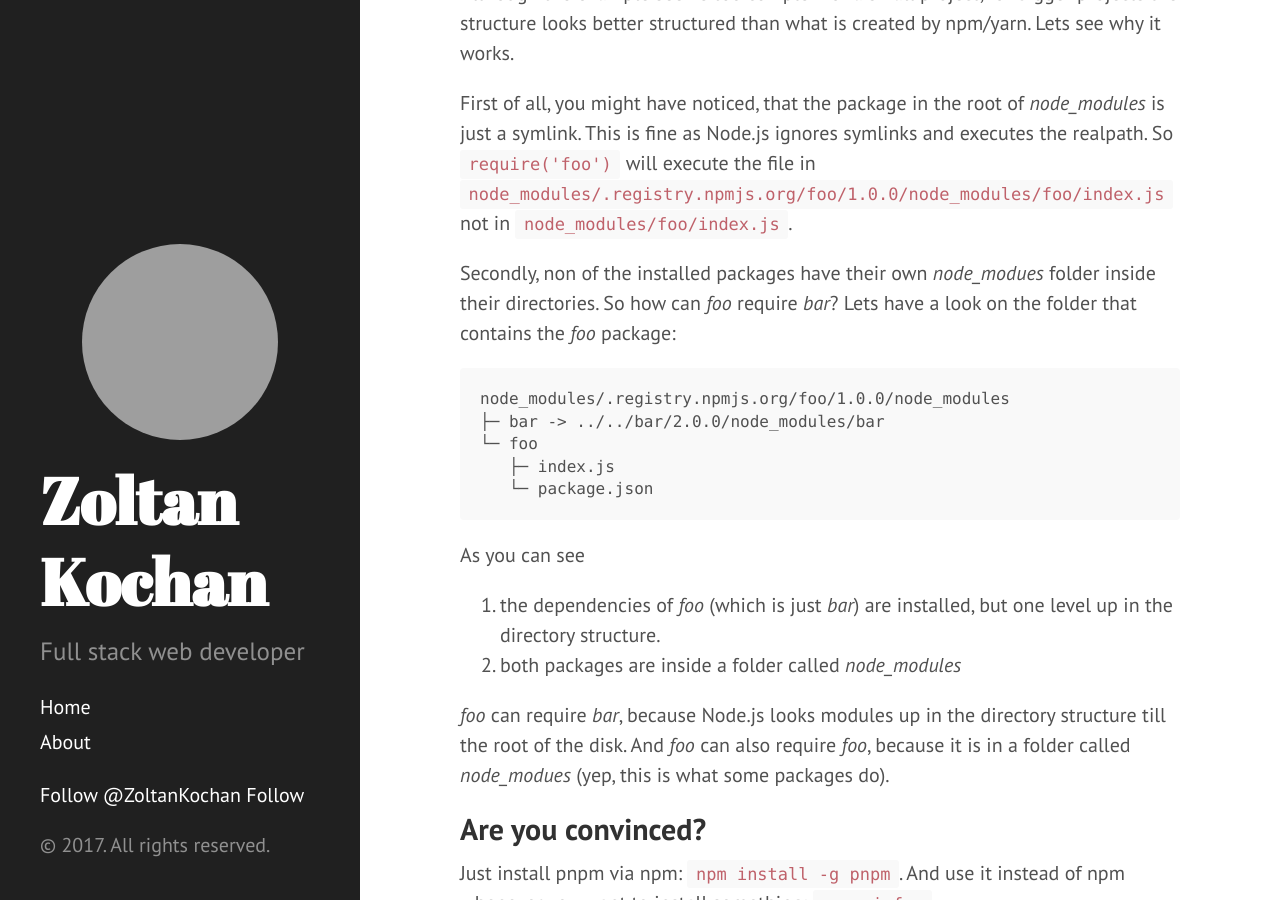
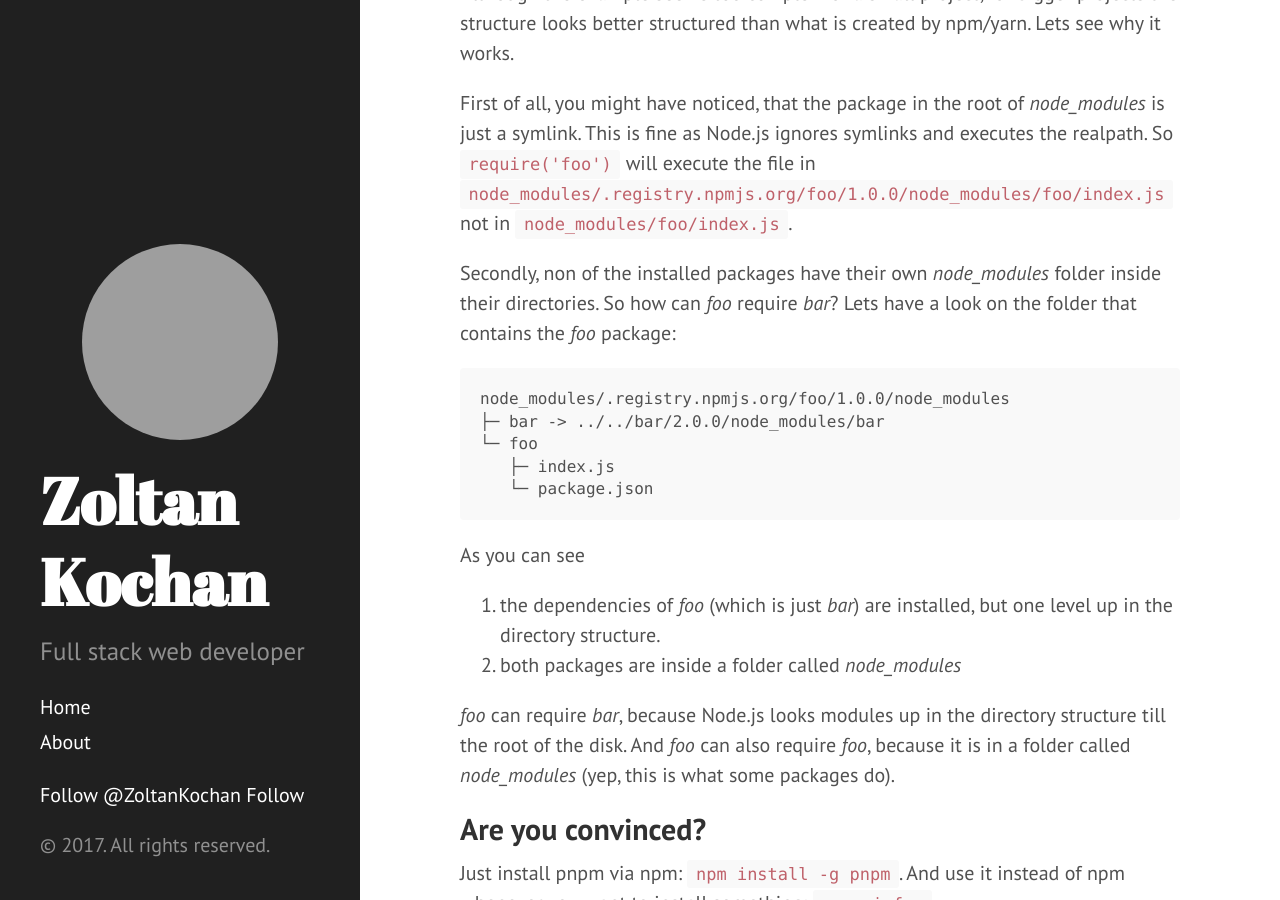
Before and after one commit to zkochan/zkochan.github.io, a Jekyll site: the page built from _posts/2017-03-19-why-should-we-use-pnpm.md, in a window 1280 px wide and 900 px high, scrolled down 3086 px. Built offline with Jekyll 4.4.1, drawn with Linux system fonts in a browser that asks for light colours; comment, search, counter and statistics services are not loaded; grey boxes are pictures that could not be loaded.

Commit message:
Update 2017-03-19-why-should-we-use-pnpm.md

````diff
--- a/_posts/2017-03-19-why-should-we-use-pnpm.md
+++ b/_posts/2017-03-19-why-should-we-use-pnpm.md
@@ -117,7 +117,7 @@ just a symlink. This is fine as Node.js ignores symlinks and executes the realpa
 So `require('foo')` will execute the file in `node_modules/.registry.npmjs.org/foo/1.0.0/node_modules/foo/index.js`
 not in `node_modules/foo/index.js`.
 
-Secondly, non of the installed packages have their own _node_modues_ folder inside their directories.
+Secondly, non of the installed packages have their own _node_modules_ folder inside their directories.
 So how can _foo_ require _bar_? Lets have a look on the folder that contains the _foo_ package:
 
 ```
@@ -134,7 +134,7 @@ As you can see
 2. both packages are inside a folder called _node_modules_
 
 _foo_ can require _bar_, because Node.js looks modules up in the directory structure till the root
-of the disk. And _foo_ can also require _foo_, because it is in a folder called _node_modues_
+of the disk. And _foo_ can also require _foo_, because it is in a folder called _node_modules_
 (yep, this is what some packages do).
 
 ## Are you convinced?
````
